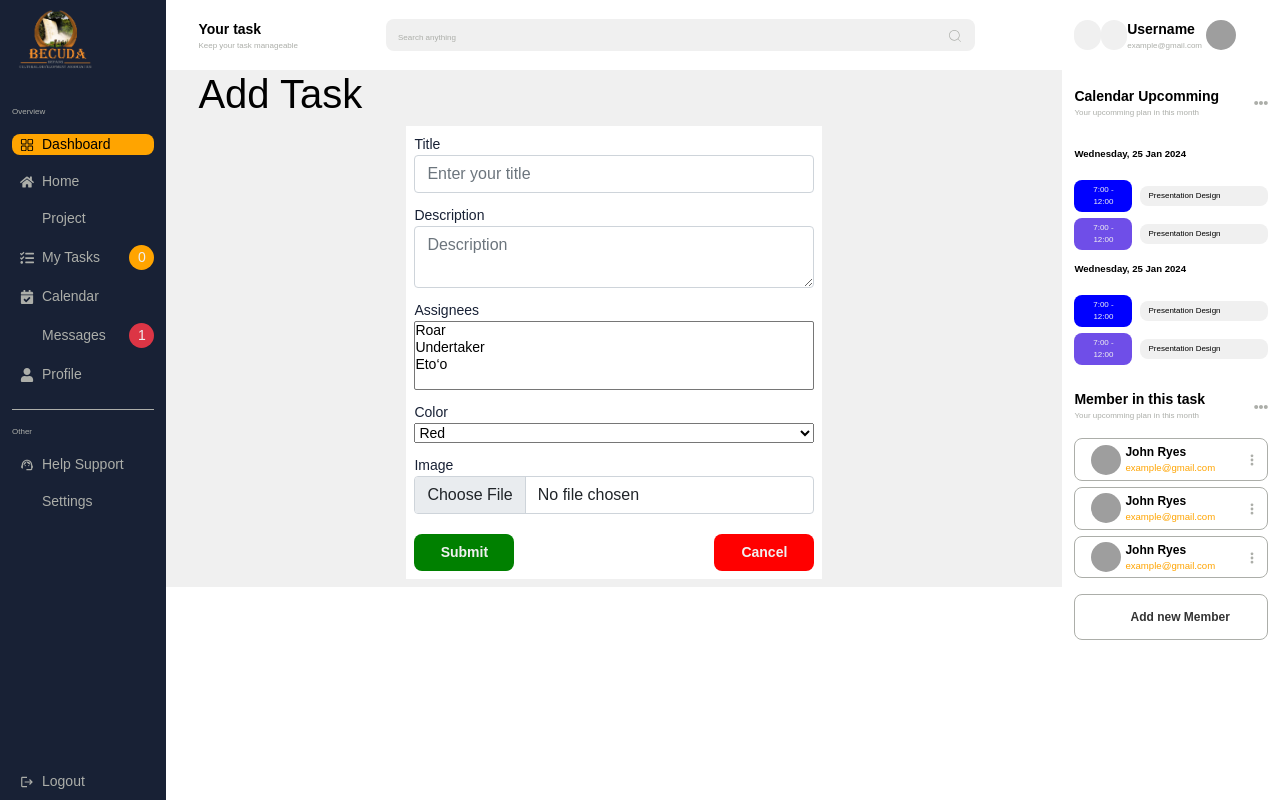
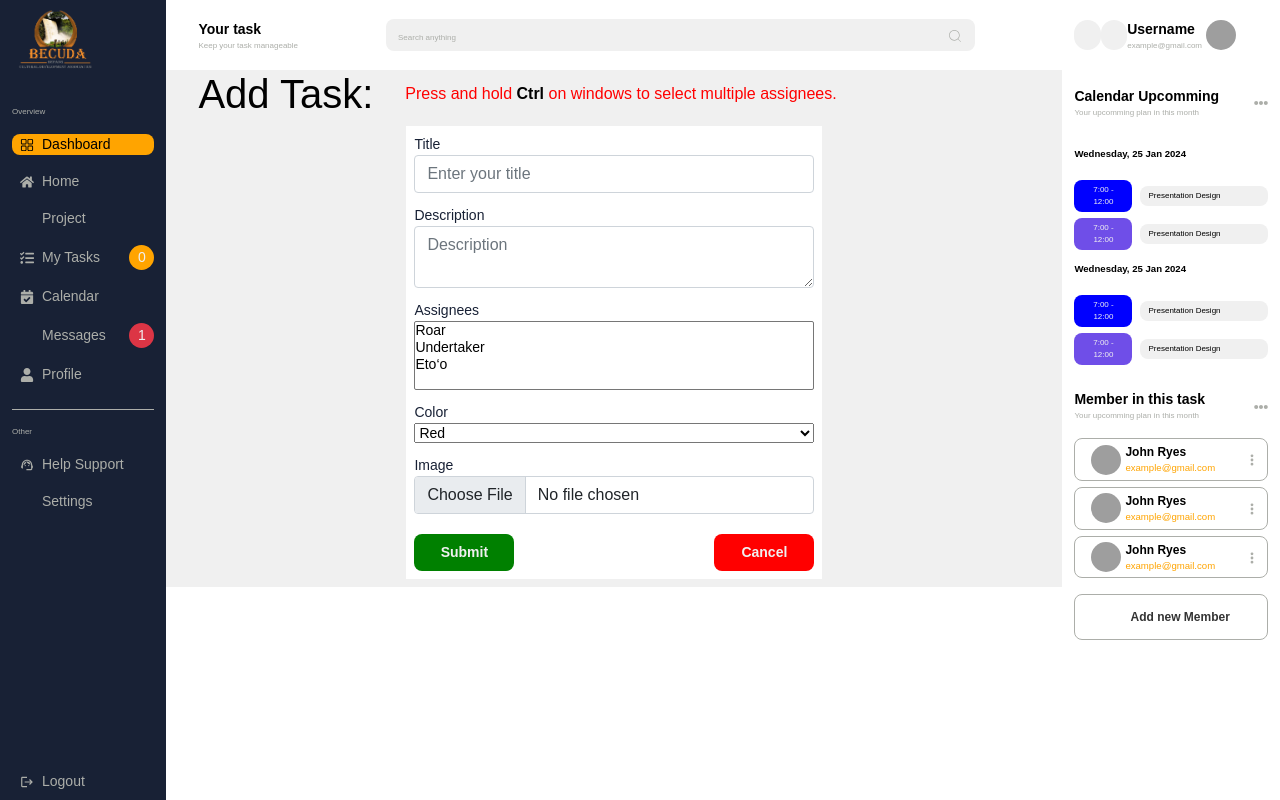
Before and after one commit to ernestmusong/task-manager, a React (Create React App) app: page /add-task in a window 1280 px wide. Built offline with nearby package versions, Linux system fonts and the light colour scheme; grey boxes are pictures that could not be loaded; some icons are missing.

Commit message:
Add instruction on forms

```diff
--- a/src/components/AddTaskForm.js
+++ b/src/components/AddTaskForm.js
@@ -64,7 +64,7 @@ const AddTaskForm = () => {
 
   return (
     <main className="main">
-      <Title title="Add Task" />
+      <Title title="Add Task:" />
       <div className="task-form-wrap">
         <form
           className="task-form"
--- a/src/components/Dashboard/EditTaskForm.js
+++ b/src/components/Dashboard/EditTaskForm.js
@@ -68,7 +68,7 @@ const EditTaskForm = () => {
 
   return (
     <main className="main">
-      <Title title="Add Task" />
+      <Title title="Edit Task:" />
       <div className="task-form-wrap">
         <form
           className="task-form"
--- a/src/components/Title.js
+++ b/src/components/Title.js
@@ -2,8 +2,15 @@ import React from 'react';
 import PropTypes from 'prop-types';
 
 const Title = ({ title }) => (
-  <div className="title4">
+  <div className="title4" style={{ display: 'flex', alignItems: 'center', gap: '2rem' }}>
     <h1 className="text2">{title}</h1>
+    <h6 style={{ color: 'red' }}>
+      Press and hold
+      {' '}
+      <strong style={{ color: 'var(--clr-black)' }}>Ctrl</strong>
+      {' '}
+      on windows to select multiple assignees.
+    </h6>
   </div>
 );
 
```
